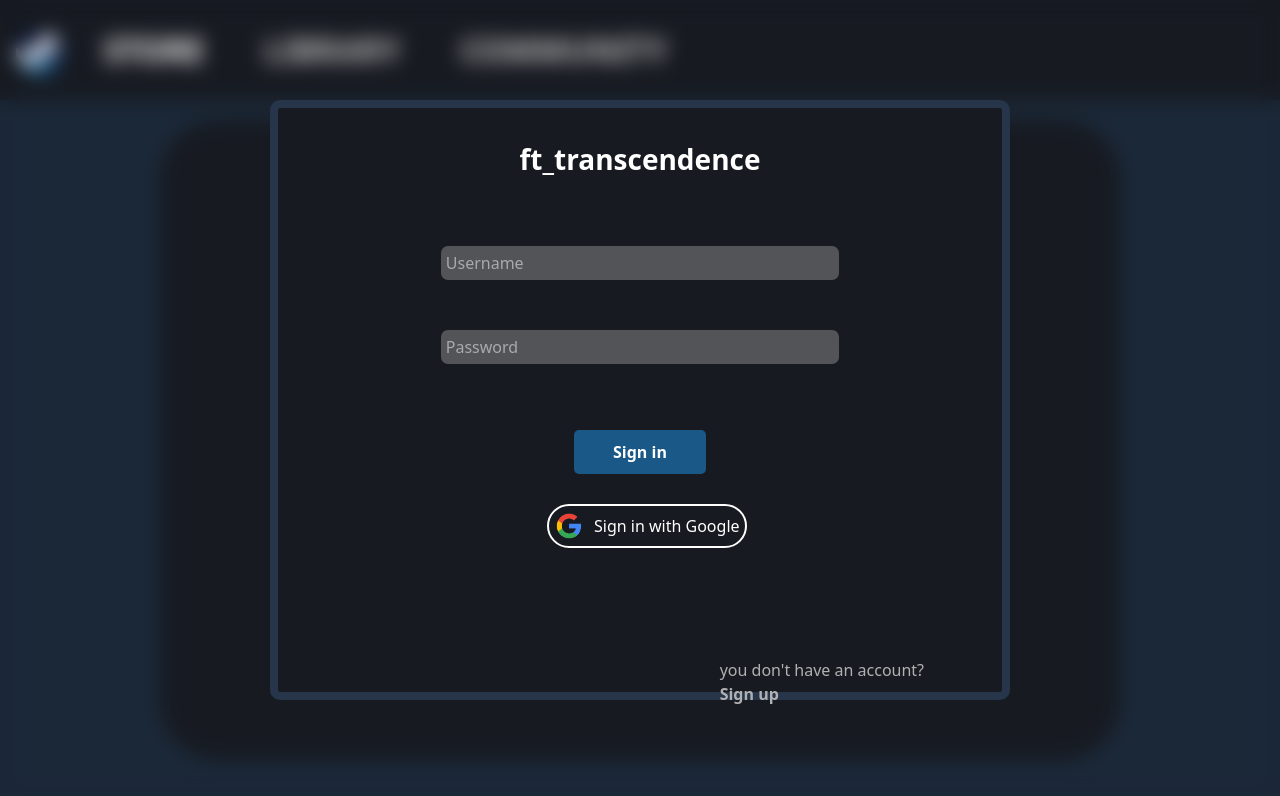
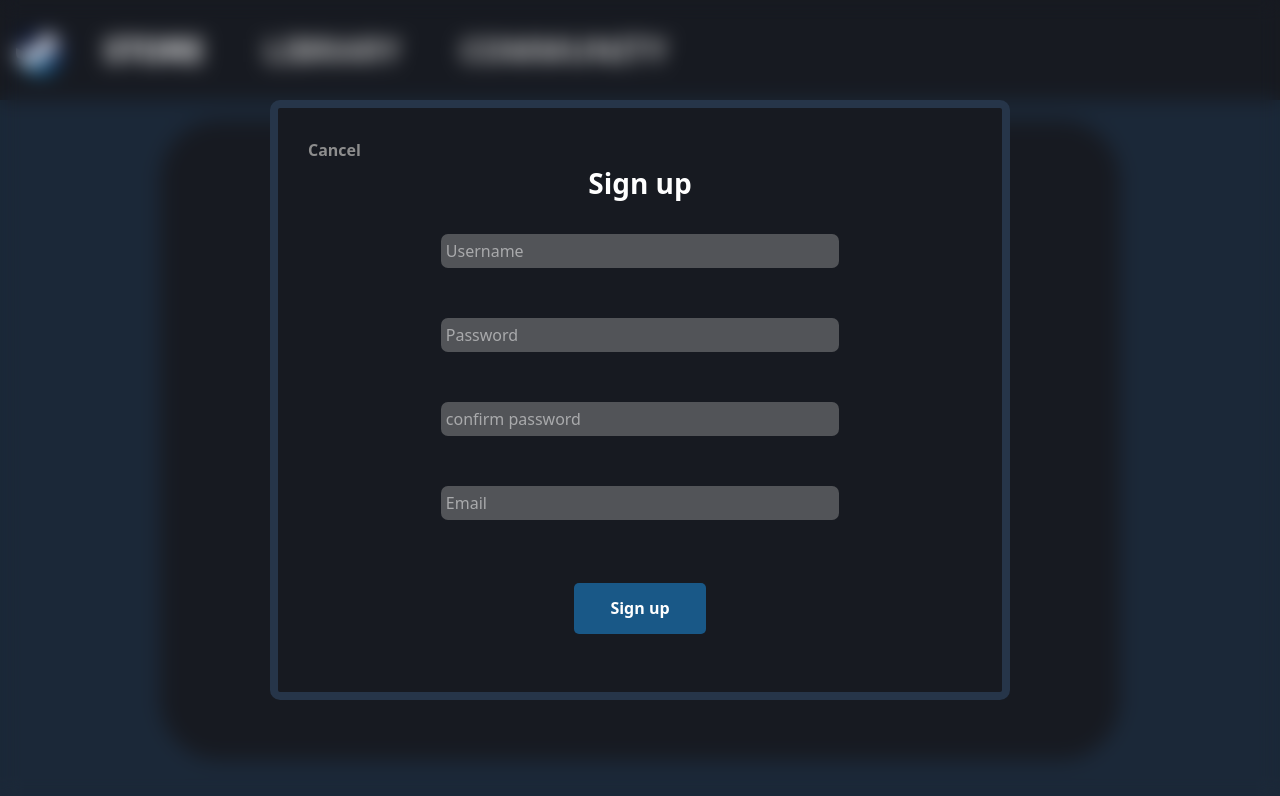
Before and after one commit to jgavairo/ft_transcendence, a plain HTML site: page pages/store/index.html in a window 1280 px wide. Both pictures are taken after a click on the button "Sign up". Drawn offline with nearby package versions, Linux system fonts and the light colour scheme.

Commit message:
sign up form ready for backend liaison

```diff
--- a/pages/styles/global.css
+++ b/pages/styles/global.css
@@ -148,3 +148,55 @@
 	text-decoration: underline;
 	cursor: pointer;
 }
+
+.login-modal .register-form
+{
+	display: flex;
+	flex-direction: column;
+	align-items: center;
+	justify-content: center;
+	gap: 30px;
+}
+
+.login-modal .register-form input
+{
+	background-color: #a3a3a36c;
+	border-radius: 7px;
+	padding: 5px;
+	margin: 10px 0;
+	width: 60%;
+	color: rgb(255, 255, 255);
+}
+
+.login-modal .signupButton
+{
+	width: 20%;
+    padding: 2%;
+    margin-top: 8%;
+	margin-left: 40%;
+    background-color: #195887;
+    border: none;
+    border-radius: 5px;
+    color: rgb(255, 255, 255);
+    font-weight: bold;
+    cursor: pointer;
+}
+
+.login-modal .signupButton:hover
+{
+	transition: 0.3s;
+	background-color: #113d5e;
+}
+
+.login-modal .cancelButton
+{
+	margin-top: -10px;
+	font-weight: bold;
+	color: #8d8d8d;
+}
+
+.login-modal .cancelButton:hover
+{
+	transition: 0.3s;
+	cursor: pointer;
+}
--- a/scripts/loginModal.js
+++ b/scripts/loginModal.js
@@ -1,6 +1,6 @@
 const loginModalHTML = `
-    <div class="modal-overlay">
-        <div class="login-modal">
+    <div class="modal-overlay" id="modalWindow">
+        <div class="login-modal" id="login-modal">
             <h2>ft_transcendence</h2>
             <form id="loginForm" class = "login-form">
                 <input type="text" id="username" placeholder="Username" required>
@@ -17,6 +17,19 @@ const loginModalHTML = `
             </div>
         </div>
     </div>
+`;
+const registerModalHTML = `
+            <div class="registerModalTitle">
+                <button id="cancelButton" class="cancelButton">Cancel</button>
+                <h2>Sign up</h2>
+            </div>
+            <form id="registerForm" class = "register-form">
+                <input type="text" id="Rusername" placeholder="Username" required>
+                <input type="password" id="Rpassword" placeholder="Password" required>
+                <input type="password" id="RconfirmPassword" placeholder="confirm password" required>
+                <input type="email" id="Remail" placeholder="Email" required>
+            </form>
+            <button id="registerButton" class="signupButton">Sign up</button>
 `;
 export class LoginManager {
     static isLoggedIn() {
@@ -41,10 +54,6 @@ export class LoginManager {
                 alert("Please enter a username and password");
                 return;
             }
-            if (username === "francisletordu") {
-                alert("Francis, tu n'as pas le droit d'etre ici. tu as ete condamne pour avoir tripoter tes potes!");
-                return;
-            }
             localStorage.setItem(this.AUTH_KEY, "isauthed");
             if (localStorage.getItem(this.AUTH_KEY) === "isauthed") {
                 this.removeLoginModal();
@@ -56,7 +65,17 @@ export class LoginManager {
             return;
         registerButton.addEventListener('click', (e) => {
             e.preventDefault();
-            alert("register is not available yet");
+            const modal = document.getElementById('login-modal');
+            if (!modal)
+                return;
+            modal.innerHTML = registerModalHTML;
+            const cancelButton = document.getElementById('cancelButton');
+            if (!cancelButton)
+                return;
+            cancelButton.addEventListener('click', (e) => {
+                e.preventDefault();
+                window.location.reload();
+            });
         });
         const googleButton = document.getElementById('googleSignIn');
         if (!googleButton)
```
Also changed, not shown: scripts/loginModal.ts (+26 -8 lines).
